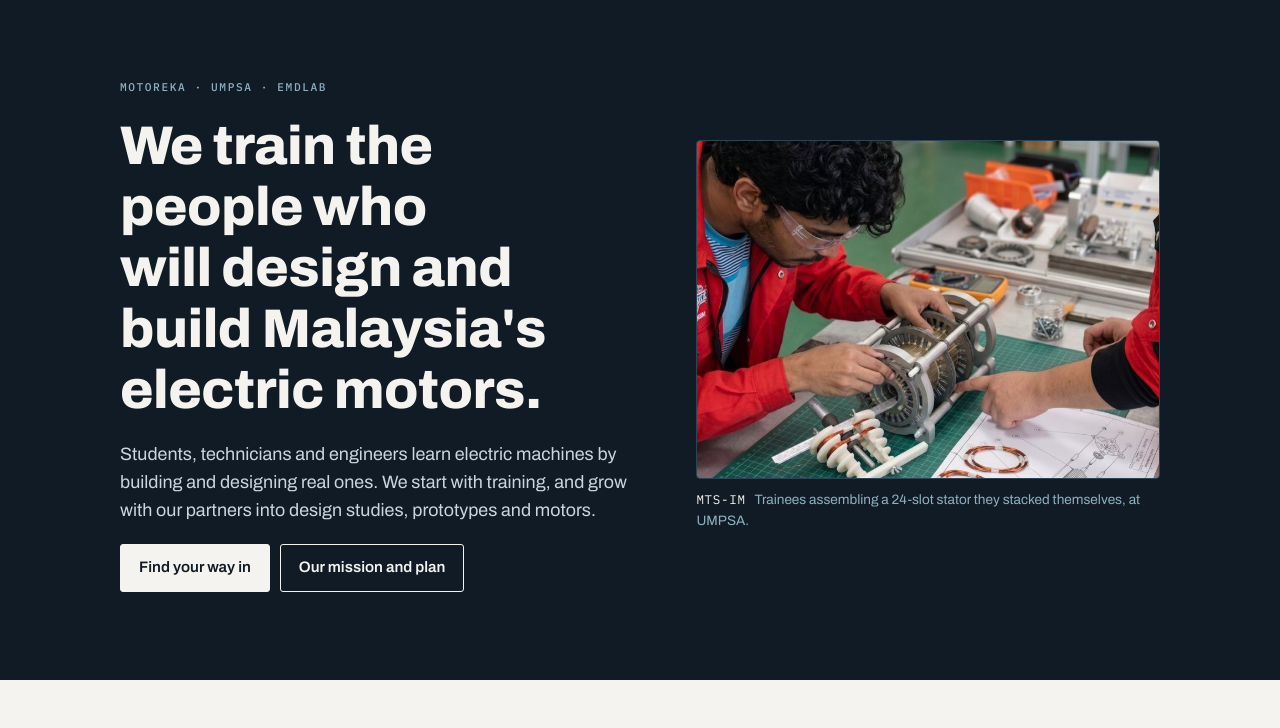
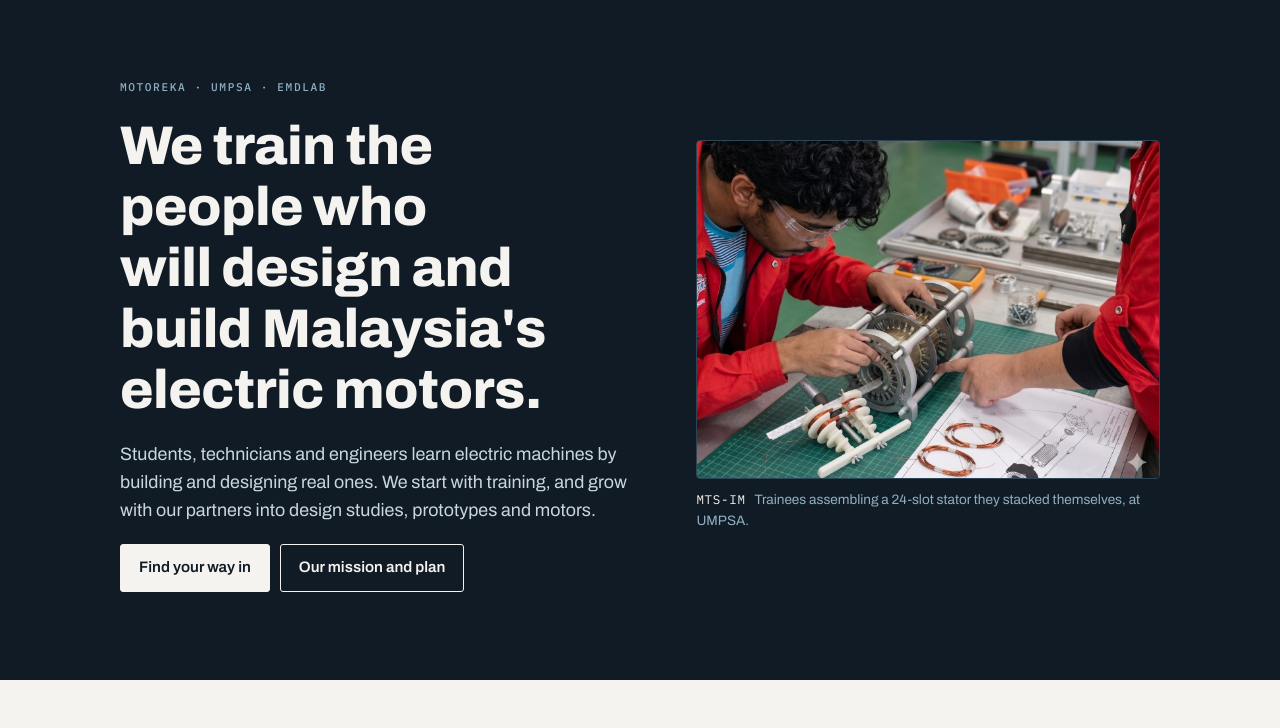
Before and after one commit to azrihizami/Module.IM, a plain HTML site: page index.html in a window 1280 px wide. Shown: the part 72-800 px from the top of the page. Drawn offline with Linux system fonts and the light colour scheme.

Commit message:
Home: sharp hero photo (1400 px from the full-resolution original)
Co-Authored-By: Claude Opus 5.5 <noreply@anthropic.com>
Claude-Session: https://claude.ai/code/session_01Y4hstDyndB64R2eZEPVEN7

```diff
--- a/index.html
+++ b/index.html
@@ -11,7 +11,7 @@
 <h1>We train the people who will design and build Malaysia's electric motors.</h1>
 <p class="lede">Students, technicians and engineers learn electric machines by building and designing real ones. We start with training, and grow with our partners into design studies, prototypes and motors.</p>
 <div class="actions"><a class="btn solid" href="#doors">Find your way in</a><a class="btn line" href="#roadmap">Our mission and plan</a></div></div>
-<figure class="hero-fig"><img src="images/photo-f.jpg" alt="Two trainees assembling the stator of the Motoreka trainer" width="834" height="631">
+<figure class="hero-fig"><img src="images/home-hero.jpg" alt="Two trainees assembling the stator of the Motoreka trainer" width="1400" height="1059">
 <figcaption><span class="mono">MTS-IM</span> Trainees assembling a 24-slot stator they stacked themselves, at UMPSA.</figcaption></figure>
 </div></section>
 
```
Also changed, not shown: images/home-hero.jpg (added).
